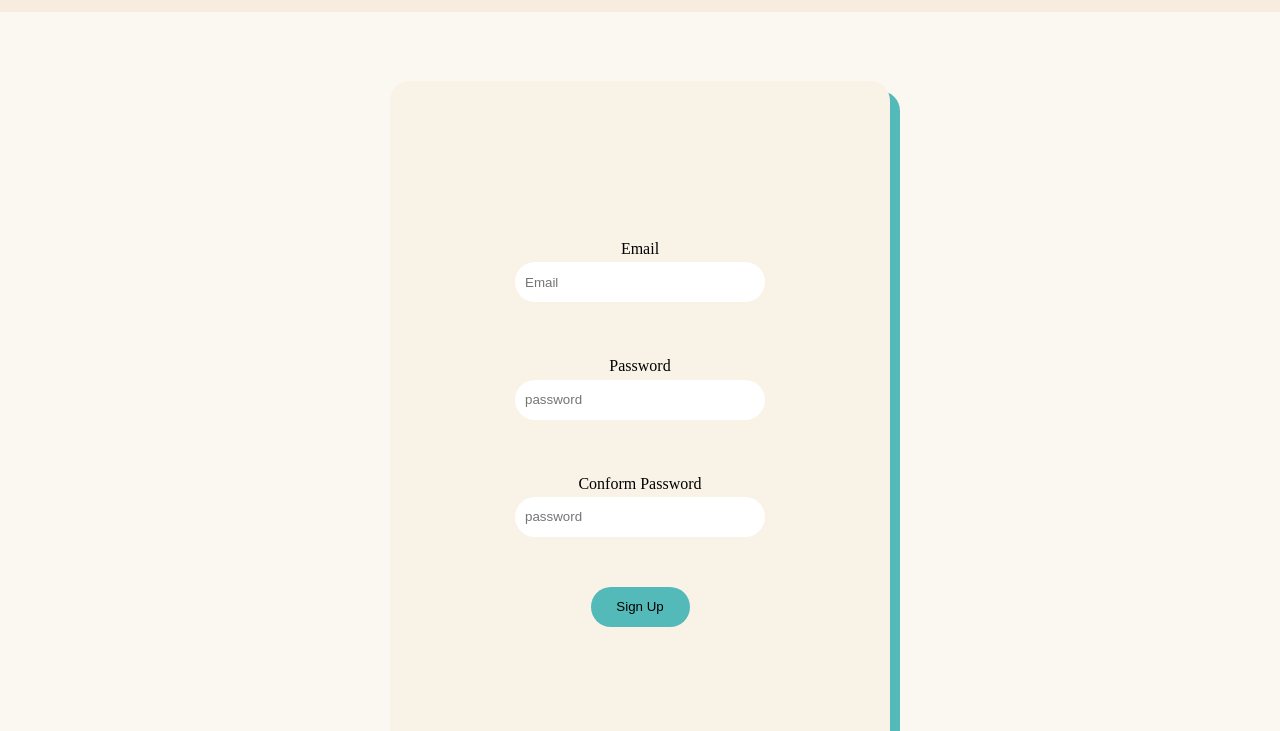
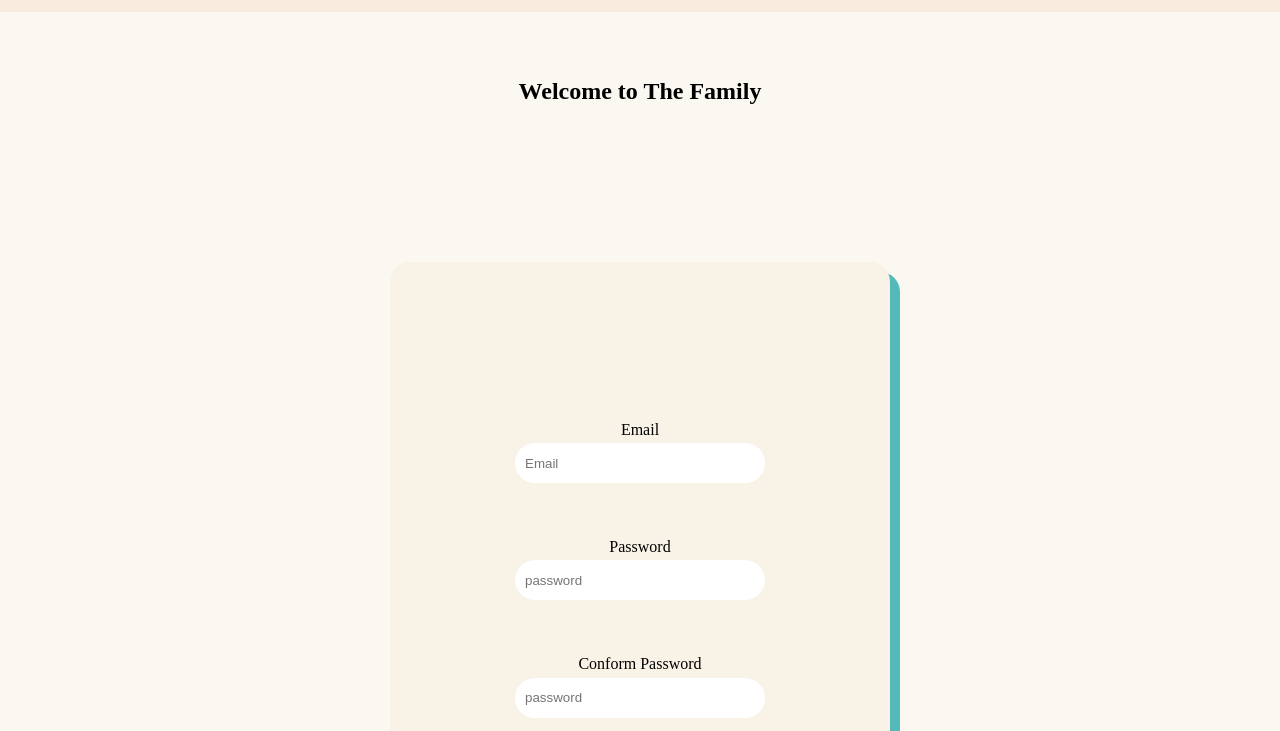
Before and after one commit to oldm2563-blip/Breif-2, a plain HTML site: page signup.html in a window 1280 px wide. Shown: the part 69-800 px from the top of the page. Drawn offline with Linux system fonts and the light colour scheme.

```diff
--- a/signup.html
+++ b/signup.html
@@ -23,6 +23,11 @@
         </div>
         </nav>
     </header>
+    <section class="cercle-main">
+        <div class="main">
+            <h1>Welcome to The Family</h1>
+        </div>
+    </section>
     <div class="formm">
         <section id="for">
             <form>
```
Also changed, not shown: signin.html (+2 -1 lines).
